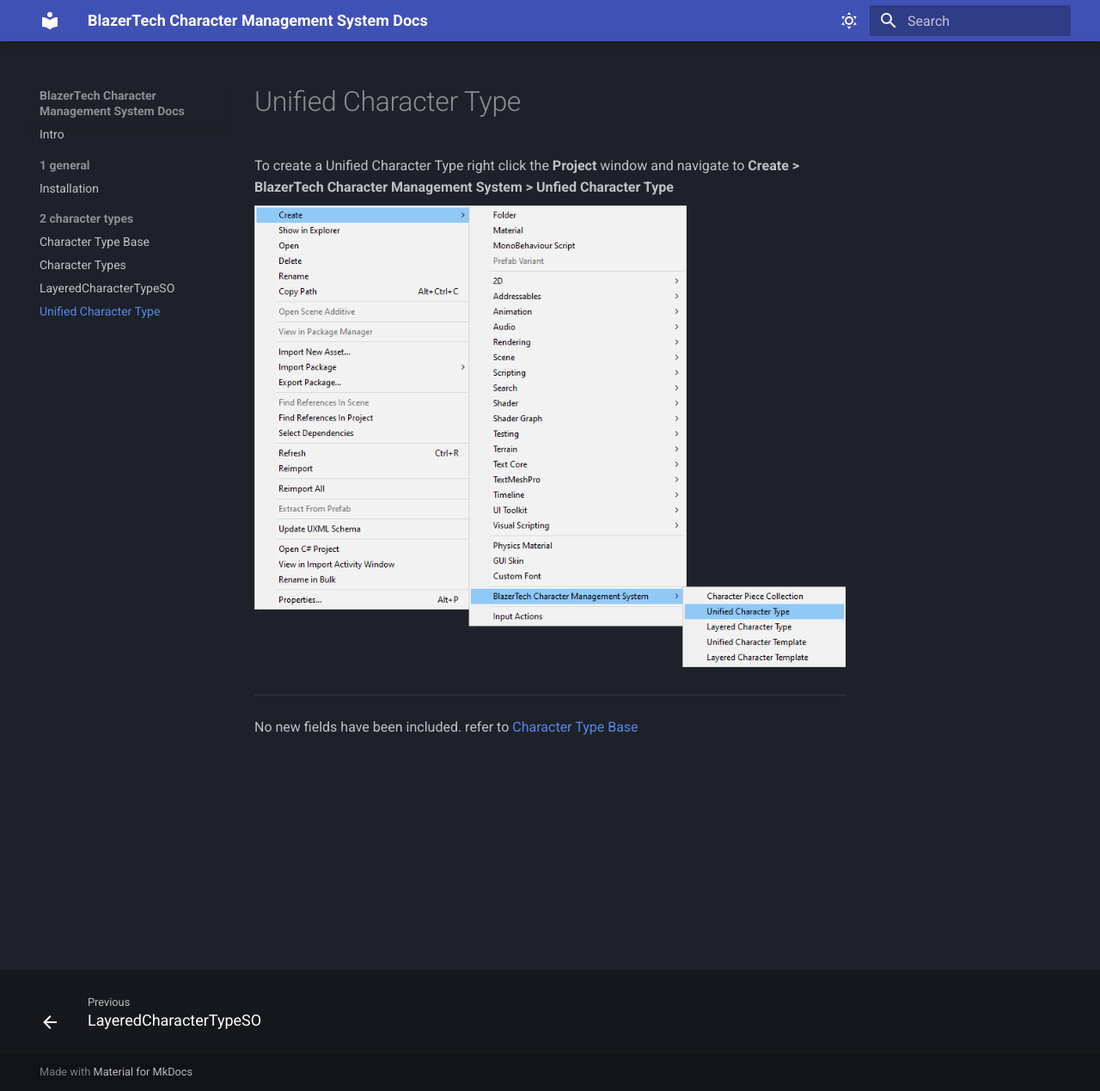
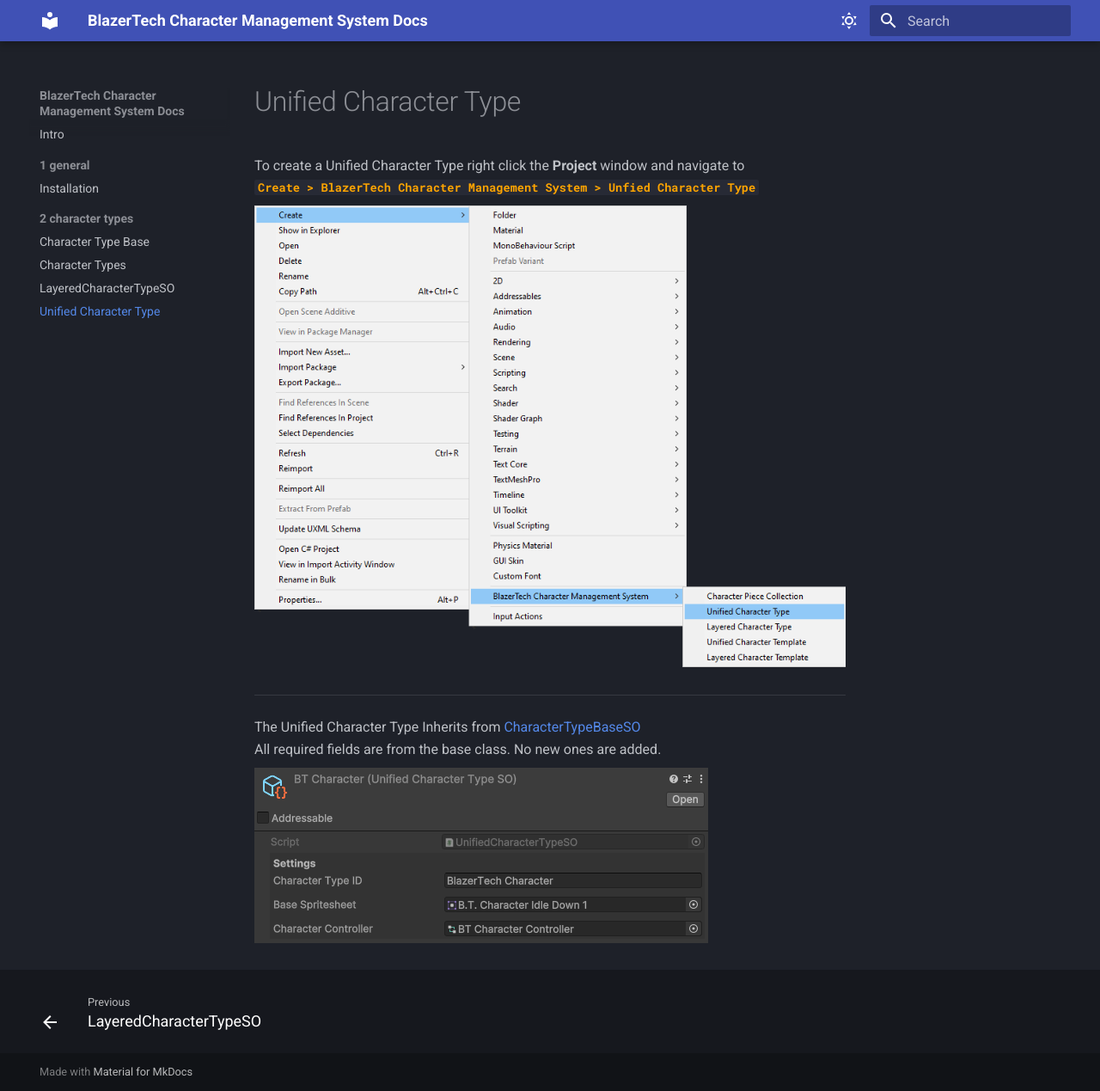
Before and after one commit to Legendaryswordsman2/BT-Character-Management-System-Docs, an MkDocs documentation site: the page built from docs/2-character-types/unified-character-type.md, in a window 1280 px wide and 1269 px high. Shown: the whole window at 86% size. Built offline with MkDocs 1.6.1 and Material for MkDocs 9.7.7, drawn with Linux system fonts in a browser that asks for light colours.

Commit message:
Update unified character type docs and add image
Improved documentation for Unified Character Type by clarifying inheritance from CharacterTypeBaseSO and adding a new illustrative image (unified-character-type.png).

```diff
--- a/docs/2-character-types/unified-character-type.md
+++ b/docs/2-character-types/unified-character-type.md
@@ -1,8 +1,12 @@
 # Unified Character Type
-To create a Unified Character Type right click the **Project** window and navigate to **Create > BlazerTech Character Management System > Unfied Character Type**
+To create a Unified Character Type right click the **Project** window and navigate to
+ **`Create > BlazerTech Character Management System > Unfied Character Type`**
 
 ![Create Unified Character Type](../photos/create-unified-character-type.PNG)
 
 ---
 
-No new fields have been included. refer to [Character Type Base](character-type-base.md)
+The Unified Character Type Inherits from [CharacterTypeBaseSO](character-type-base.md)
+All required fields are from the base class. No new ones are added.
+
+![](../photos/unified-character-type.png)
```
Also changed, not shown: docs/photos/unified-character-type.png (added).
